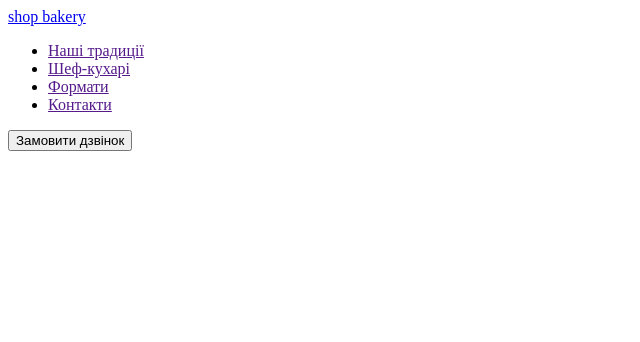
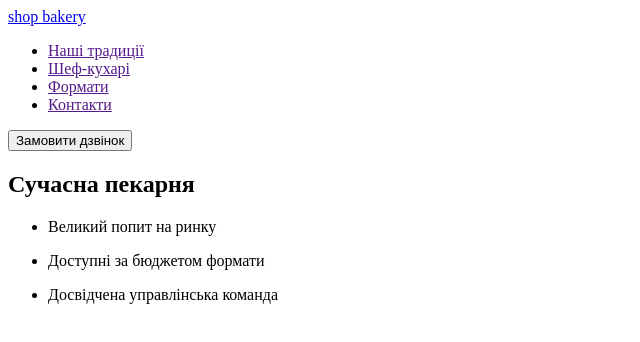
Before and after one commit to KrystynaShevchenko/bakery-project, a plain HTML site: page index.html in a window 1280 px wide. Shown: the whole page, without its empty margins (0-640 px from the left). Drawn offline with Linux system fonts and the light colour scheme.

Commit message:
add section hero

```diff
--- a/index.html
+++ b/index.html
@@ -18,6 +18,20 @@
         <button type="button">Замовити дзвінок</button>
       </nav>
     </header>
+    <section>
+      <h1>Сучасна пекарня</h1>
+      <ul>
+        <li>
+          <p>Великий попит на ринку </p>
+        </li>
+        <li>
+          <p>Доступні за бюджетом формати</p>
+        </li>
+        <li>
+          <p>Досвідчена управлінська команда</p>
+        </li>
+      </ul>
+    </section>
     <main></main>
     <footer></footer>
   </body>
```
